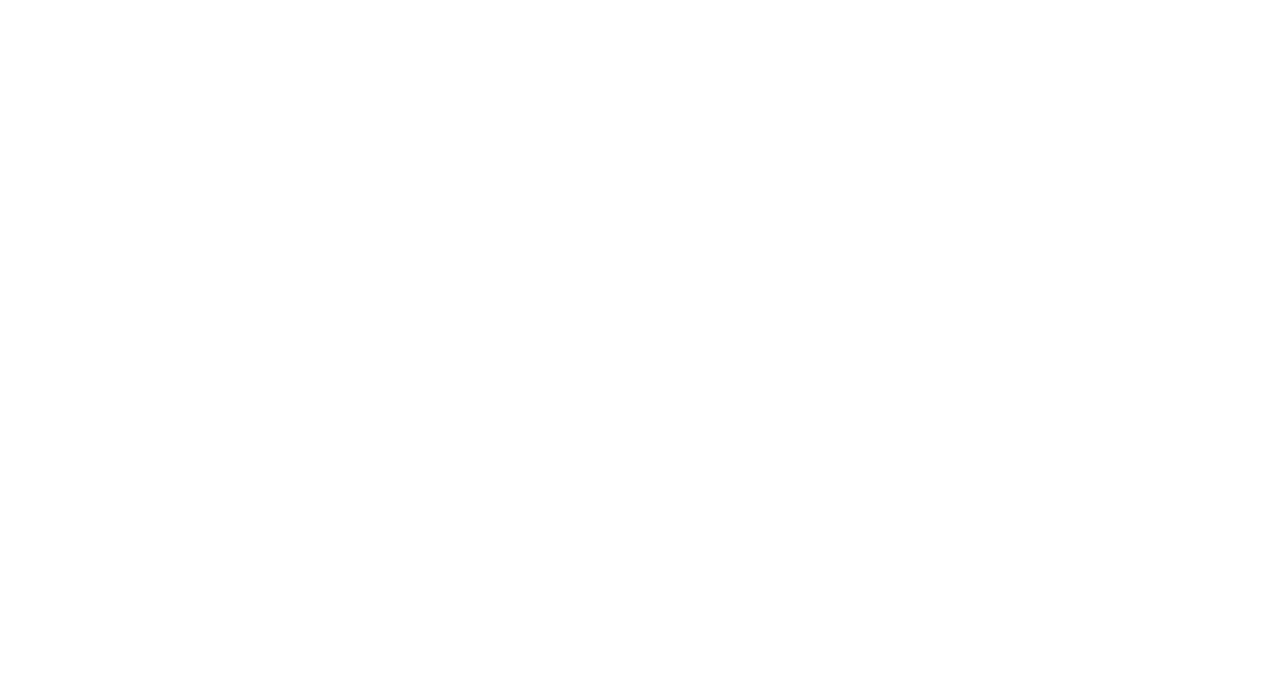
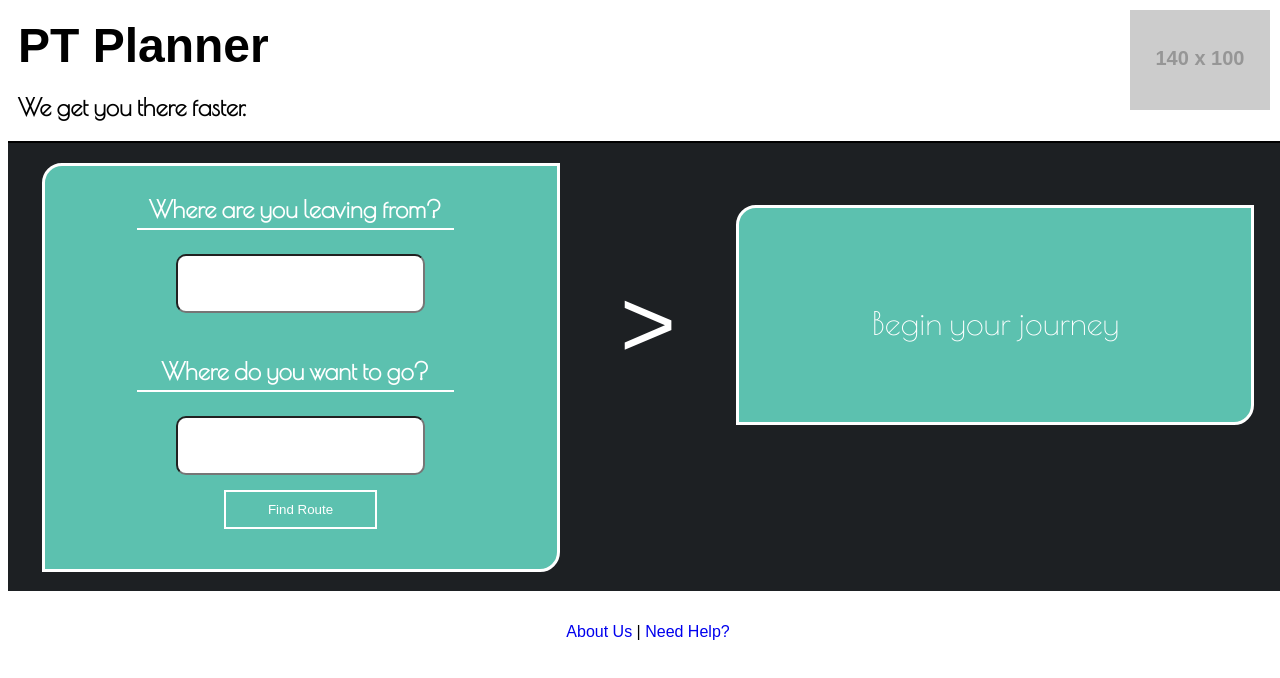
Before and after one commit to paulmorello/week1_homework, a plain HTML site: page paulmorello/day_3/pt-planner/index.html in a window 1280 px wide. Drawn offline with nearby package versions, Linux system fonts and the light colour scheme; placeholder pictures from the web are drawn by us; a web font is replaced by a local one.

Commit message:
pt planner ui interface

```diff
--- a/paulmorello/day_3/pt-planner/index.html
+++ b/paulmorello/day_3/pt-planner/index.html
@@ -2,10 +2,40 @@
 <html>
   <head>
     <meta charset="utf-8">
-    <script src="planner.js" type="text/javascript"></script>
+    <link rel="stylesheet" href="style.css">
     <title></title>
   </head>
   <body>
 
+    <header>
+      <h1>PT Planner</h1>
+      <h2 class="slogan">We get you there faster.</h2>
+      <img src="http://placehold.it/140x100">
+    </header>
+
+    <div class="box">
+      <section class="user-info">
+        <h3>Where are you leaving from?</h3>
+        <input id="origin" type="text">
+        <h3>Where do you want to go?</h3>
+        <input id="destination" type="text">
+        <button id="find-route-btn">Find Route</button>
+      </section>
+
+      <section class="next-step">
+        <span id="arrow"> > </span>
+      </section>
+
+      <section class="user-display">
+        <div id="display">Begin your journey</div>
+        <div id="total-stops"></div>
+      </section>
+    </div>
+
+    <footer>
+      <a href="#">About Us</a> | <a href="#">Need Help?</a>
+    </footer>
+
+    <script src="planner.js" type="text/javascript"></script>
   </body>
 </html>
--- a/paulmorello/day_3/pt-planner/planner.js
+++ b/paulmorello/day_3/pt-planner/planner.js
@@ -1,22 +1,16 @@
-
-// PT Planner
-
-var origin = 'Flinders Street';
-var destination = 'Glenferrie';
-
 var alamein = ['Flinders Street', 'Richmond', 'East Richmond', 'Burnley', 'Hawthorn', 'Glenferrie'];
 var glenWaverly = ['Flagstaff', 'Melbourne Central', 'Parliament', 'Richmond', 'Kooyong', 'Tooronga'];
 var sandringham = ['Southern Cross', 'Richmond', 'South Yarra', 'Prahran', 'Windsor'];
+
+var origin = document.getElementById('origin').value;
+
+var destination = document.getElementById('destination').value;
 
 // What line am I on
 
 var alameinOrigin = alamein.indexOf(origin);
 var glenWaverlyOrigin = glenWaverly.indexOf(origin);
 var sandringhamOrigin = sandringham.indexOf(origin);
-
-var alameinDestination = alamein.indexOf(destination);
-var glenWaverlyDestination = glenWaverly.indexOf(destination);
-var sandringhamDestination = sandringham.indexOf(destination);
 
 // Where is Richmond on the line
 
@@ -28,6 +22,10 @@
   var toDestinationSandringham = sandringham.slice(sandringhamOrigin, sandringham.indexOf('Richmond')+1);
 }
 
+var alameinDestination = alamein.indexOf(destination);
+var glenWaverlyDestination = glenWaverly.indexOf(destination);
+var sandringhamDestination = sandringham.indexOf(destination);
+
 // Which line is the destination on
 
 if (alameinDestination !== -1) {
@@ -38,43 +36,44 @@
   var changeThree = sandringham.slice(sandringham.indexOf('Richmond')+1, (sandringhamDestination)+1);
 }
 
-var finalDestination = function (origin, destination) {
+// Finding the journey and displaying it for the user
+
+var elementToUpdate = document.getElementById('display');
+
+var endLocation;
+
+var finalDestination = function () {
   if (alameinOrigin !== -1 && alameinDestination !== -1) {
-    console.log(toDestinationAlamein + ' ---> stay on the same train line ---> ' + changeOne);
-    console.log('Total stops = ' + (toDestinationAlamein.length + changeOne.length));
+    endLocation = toDestinationAlamein + ' ---> stay on the same train line ---> ' + changeOne + 'Total stops = ' + (toDestinationAlamein.length + changeOne.length);
   }
   else if (glenWaverlyOrigin !== -1 && glenWaverlyDestination !== -1) {
-    console.log(toDestinationGlenWaverly + ' ---> stay on the same train line ---> ' + changeTwo);
-    console.log('Total stops = ' + (toDestinationGlenWaverly.length + changeTwo.length));
+    endLocation = toDestinationGlenWaverly + ' ---> stay on the same train line ---> ' + changeTwo + 'Total stops = ' + (toDestinationGlenWaverly.length + changeTwo.length);
   }
   else if (sandringhamOrigin !== -1 && sandringhamDestination !== -1) {
-    console.log(toDestinationSandringham + ' ---> stay on the same train line ---> ' + changeThree);
-    console.log('Total stops = ' + (toDestinationSandringham.length + changeThree.length));
+    endLocation = toDestinationSandringham + ' ---> stay on the same train line ---> ' + changeThree + 'Total stops = ' + (toDestinationSandringham.length + changeThree.length);
   }
   else if (alameinOrigin !== -1 && glenWaverlyDestination !== -1) {
-    console.log(toDestinationAlamein + ' ---> change trains at Richmond ---> ' + changeTwo);
-    console.log('Total stops = ' + (toDestinationAlamein.length + changeTwo.length));
+    endLocation = toDestinationAlamein + ' ---> change trains at Richmond ---> ' + changeTwo + 'Total stops = ' + (toDestinationAlamein.length + changeTwo.length);
   }
   else if (alameinOrigin !== -1 && sandringhamDestination !== -1) {
-    console.log(toDestinationAlamein + ' ---> change trains at Richmond ---> ' + changeThree);
-    console.log('Total stops = ' + (toDestinationAlamein.length + changeThree.length));
+    endLocation = toDestinationAlamein + ' ---> change trains at Richmond ---> ' + changeThree + 'Total stops = ' + (toDestinationAlamein.length + changeThree.length);
   }
   else if (glenWaverlyOrigin !== -1 && alameinDestination !== -1) {
-    console.log(toDestinationGlenWaverly + ' ---> change trains at Richmond ---> ' + changeOne);
-    console.log('Total stops = ' + (toDestinationGlenWaverly.length + changeOne.length));
+    endLocation = toDestinationGlenWaverly + ' ---> change trains at Richmond ---> ' + changeOne + 'Total stops = ' + (toDestinationGlenWaverly.length + changeOne.length);
   }
   else if (glenWaverlyOrigin !== -1 && sandringhamDestination !== -1) {
-    console.log(toDestinationGlenWaverly + ' ---> change trains at Richmond ---> ' + changeThree);
-    console.log('Total stops = ' + (toDestinationGlenWaverly.length + changeThree.length));
+    endLocation = toDestinationGlenWaverly + ' ---> change trains at Richmond ---> ' + changeThree + 'Total stops = ' + (toDestinationGlenWaverly.length + changeThree.length);
   }
   else if (sandringhamOrigin !== -1 && alameinDestination !== -1) {
-    console.log(toDestinationSandringham + ' ---> change trains at Richmond ---> ' + changeOne);
-    console.log('Total stops = ' + (toDestinationSandringham.length + changeOne.length));
+    endLocation = toDestinationSandringham + ' ---> change trains at Richmond ---> ' + changeOne + 'Total stops = ' + (toDestinationSandringham.length + changeOne.length);
   }
   else if (sandringhamOrigin !== -1 && glenWaverlyDestination !== -1) {
-    console.log(toDestinationSandringham + ' ---> change trains at Richmond ---> ' + changeTwo);
-    console.log('Total stops = ' + (toDestinationSandringham.length + changeTwo.length));
+    endLocation = toDestinationSandringham + ' ---> change trains at Richmond ---> ' + changeTwo + 'Total stops = ' + (toDestinationSandringham.length + changeTwo.length);
   }
+  elementToUpdate.innerHTML = endLocation;
 }
 
-finalDestination(origin, destination);
+// Click function for the user
+
+var findRouteBtn = document.getElementById('find-route-btn');
+findRouteBtn.addEventListener('click', finalDestination);
--- /dev/null
+++ b/paulmorello/day_3/pt-planner/style.css
@@ -0,0 +1,175 @@
+@import 'https://fonts.googleapis.com/css?family=Francois+One';
+@import 'https://fonts.googleapis.com/css?family=Poiret+One';
+
+
+body {
+  font-family: sans-serif;
+  width: 100%;
+  box-sizing: border-box;
+  text-align: center;
+}
+
+header {
+  width: 100%;
+  border-bottom: 2px solid black;
+}
+
+img {
+  position: fixed;
+  top: 0;
+  right: 0;
+  margin: 10px;
+}
+
+h1 {
+  font-family: 'Francois One', sans-serif;
+  text-align: left;
+  padding-left: 10px;
+  padding-top: 10px;
+  font-size: 3em;
+  width: 6em;
+  margin: 0;
+}
+
+.slogan {
+  font-family: 'Poiret One', serif;
+  text-align: left;
+  padding-left: 10px;
+  width: 11em;
+}
+
+h3 {
+  font-family: 'Poiret One', serif;
+  font-size: 1.5em;
+  border-bottom: 2px solid white;
+  width: 60%;
+  position: relative;
+  left: 18%;
+  padding: 5px;
+}
+
+.box {
+  background-color: #1d2023;
+  height: 28em;
+  position: relative;
+  background-color:
+}
+
+section {
+  margin: 20px;
+  display: inline-block;
+  color: white;
+}
+
+.user-info {
+  background-color: #5cc1af;
+  width: 40%;
+  height: 90%;
+  border: 3px solid white;
+  border-top-left-radius: 20px;
+  border-bottom-right-radius: 20px;
+}
+
+.next-step {
+  width: 10%;
+  height: 20%;
+  bottom: 35%;
+  position: relative;
+  margin: auto 0;
+  font-size: 6em;
+}
+
+.user-display {
+  background-color: #5cc1af;
+  width: 40%;
+  height: 40%;
+  display: inline-block;
+  bottom: 40%;
+  position: relative;
+  font-family: 'Poiret One', serif;
+  font-size: 2em;
+  padding-bottom: 35px;
+  border: 3px solid white;
+  border-top-left-radius: 20px;
+  border-bottom-right-radius: 20px;
+}
+
+input {
+  padding: 20px;
+  margin-bottom: 15px;
+  width: 40%;
+  border-radius: 10px;
+}
+
+#display {
+  padding-top: 3em;
+}
+
+button {
+  display: block;
+  position: relative;
+  left: 35%;
+  padding: 10px;
+  width: 30%;
+  background-color: #5cc1af;
+  color: white;
+  border: 2px solid white;
+}
+
+button:hover {
+  background-color: white;
+  color: #5cc1af;
+  border: 2px solid white;
+}
+
+footer {
+  background-color: white;
+  height: 3em;
+  margin: 2.5%;
+}
+
+footer a {
+  text-decoration: none;
+  font-size: 1em;
+}
+
+@media (max-width: 1030px) {
+  .box {
+    height: 35em;
+  }
+
+  span {
+    visibility: hidden;
+  }
+
+  .user-info {
+    display: block;
+    margin: 0 auto;
+    width: 80%;
+  }
+
+  .user-display {
+    display: block;
+    margin: 0 auto;
+    bottom: 10%;
+    width: 80%;
+  }
+
+  footer {
+    visibility: hidden;
+  }
+}
+
+@media (max-width: 740px) {
+  .user-info {
+    display: block;
+    margin: 0 auto;
+    width: 100%;
+  }
+
+  .user-display {
+    display: block;
+    margin: 0 auto;
+    bottom: 10%;
+    width: 100%;
+}
```
